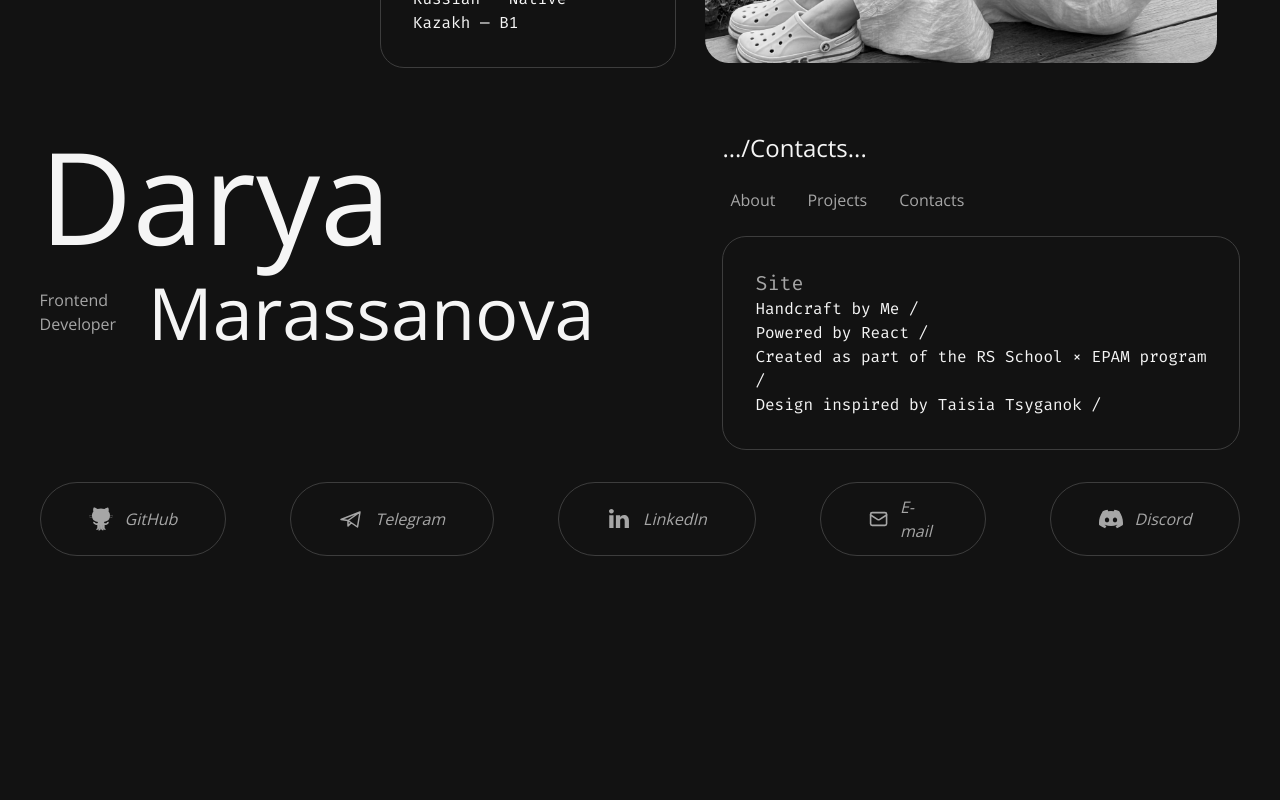
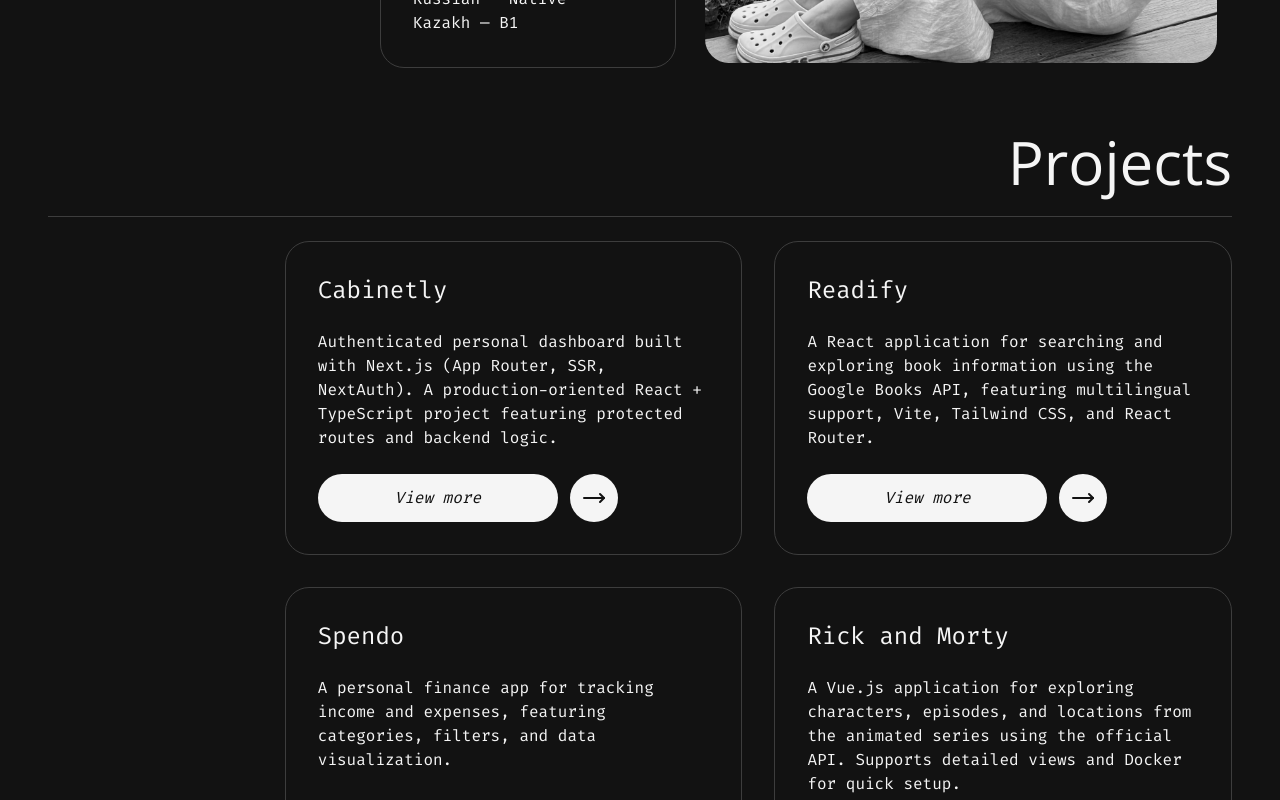
Before and after one commit to Marassanovad/rsschool-cv, a React (Vite) app: page / in a window 1280 px wide. Shown: the part 780-1580 px from the top of the page. Before the commit the page ends 1384 px from the top, so only its background shows below. Built offline with nearby package versions, Linux system fonts and the light colour scheme.

Commit message:
init: Create projects-section

```diff
--- a/src/pages/cv/CvPage.tsx
+++ b/src/pages/cv/CvPage.tsx
@@ -1,12 +1,14 @@
 import {About} from "./sections/About.tsx";
 import {Contacts} from "./sections/Contacts.tsx";
+// import {Highlights} from "./sections/Highlights.tsx";
+import {Projects} from "./sections/Projects.tsx";
 
 export const CvPage = () => {
     return (
         <main className="flex flex-col items-center px-12 py-12 gap-16 w-full">
             {/*<section id="highlights"><Highlights/></section>*/}
             <section id="about"><About/></section>
-            {/*<section id="projects" className="w-full"><Projects/></section>*/}
+            <section id="projects"><Projects/></section>
             <section id="contacts"><Contacts/></section>
         </main>
     );
--- /dev/null
+++ b/src/pages/cv/sections/Projects.tsx
@@ -0,0 +1,37 @@
+import {useTranslation} from "react-i18next";
+import {projects} from "../../../shared/types/projects.ts";
+import {ProjectLink} from "../../../shared/ui/Link/ProjectLink.tsx";
+
+export const Projects = () => {
+    const {t} = useTranslation();
+    return(
+        <div className="projects_section flex flex-col gap-6">
+            <h1 className="projects_header text-end text-6xl">{t(`navigation.projects`)}</h1>
+            <hr className="w-full border-[var(--color-surface)]"/>
+            <div className="project-cards ml-auto grid w-[80%] grid-cols-2 gap-8">
+                {projects.map(({ key, description, href }) => (
+                    <div
+                        key={key}
+                        className="project-card card flex flex-col p-8 border-[var(--color-surface)] border rounded-3xl gap-6"
+                    >
+                        <h2 className="card-header text-2xl text-[var(--color-text-header)]">
+                            {key}
+                        </h2>
+
+                        <p className="card-description text-[var(--color-text-header)]">
+                            {t(`projects.` + description)}
+                        </p>
+
+                        <div className="mt-auto">
+                            <ProjectLink
+                                text={t(`projects.button`)}
+                                href={href}
+                            />
+                        </div>
+                    </div>
+                ))}
+            </div>
+
+        </div>
+    )
+}
--- a/src/shared/i18n/locales/en.ts
+++ b/src/shared/i18n/locales/en.ts
@@ -11,6 +11,9 @@ export const en = {
         },
         languageSwitcher: {ariaLabel: 'Language switcher',},
 
+        highlights: {
+            description: 'My goal is to turn <highlight>creative ideas</highlight> into <highlight>intuitive digital experiences</highlight> through frontend development.',
+        },
         about: {
             description: 'Hello! I’m Dasha.<br />I’m a <highlight>Frontend Developer</highlight> with <highlight>1.5+ years</highlight> of experience.',
             tools: 'Tools',
@@ -18,6 +21,13 @@ export const en = {
             languages: 'Languages',
             languagesDescription: 'English — B2 (IELTS 5.5)<br/> Russian — Native<br/>Kazakh — B1',
             note: 'A selection of my <highlight>favorite technologies</highlight> and <highlight>tools</highlight><br/> I enjoy working with in my projects.',
+        },
+        projects: {
+            cabinetlyDescription: 'Authenticated personal dashboard built with Next.js (App Router, SSR, NextAuth). A production-oriented React + TypeScript project featuring protected routes and backend logic.',
+            readifyDescription: 'A React application for searching and exploring book information using the Google Books API, featuring multilingual support, Vite, Tailwind CSS, and React Router.',
+            spendoDescription: 'A personal finance app for tracking income and expenses, featuring categories, filters, and data visualization.',
+            rickAndMortyDescription: 'A Vue.js application for exploring characters, episodes, and locations from the animated series using the official API. Supports detailed views and Docker for quick setup.',
+            button: 'View more'
         },
         contacts: {
             site: 'Site',
--- /dev/null
+++ b/src/shared/types/projects.ts
@@ -0,0 +1,28 @@
+export type ProjectItem = {
+    key: string;
+    description: string;
+    href?: string;
+};
+
+export const projects: ProjectItem[] = [
+    {
+        key: 'Cabinetly',
+        description: 'cabinetlyDescription',
+        href: 'https://github.com/Marassanovad/Cabinetly',
+    },
+    {
+        key: 'Readify',
+        description: 'readifyDescription',
+        href: 'https://github.com/Marassanovad/Readify',
+    },
+    {
+        key: 'Spendo',
+        description: 'spendoDescription',
+        href: 'https://github.com/Marassanovad/Spendo',
+    },
+    {
+        key: 'Rick and Morty',
+        description: 'rickAndMortyDescription',
+        href: 'https://github.com/Marassanovad/Rick_And_Morty_Intern_Project'
+    },
+];
--- a/src/shared/ui/Link/ProjectLink.tsx
+++ b/src/shared/ui/Link/ProjectLink.tsx
@@ -2,7 +2,7 @@ import {MoveRight} from "lucide-react";
 
 type ProjectLinkProps = {
     text: string;
-    href: string;
+    href?: string;
 };
 
 export const ProjectLink = ({ text, href }: ProjectLinkProps) => {
--- a/style.css
+++ b/style.css
@@ -42,6 +42,10 @@ body {
     transition:
             color var(--transition-base),
             background-color var(--transition-base);
+}
+
+section {
+    scroll-margin-top: var(--header-height);
 }
 
 h1,
```
